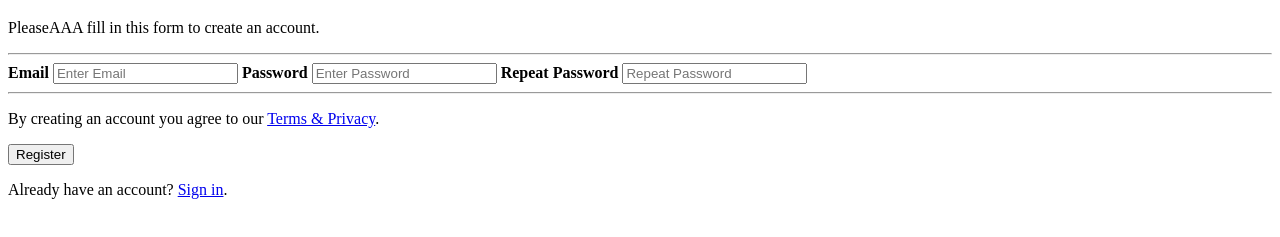
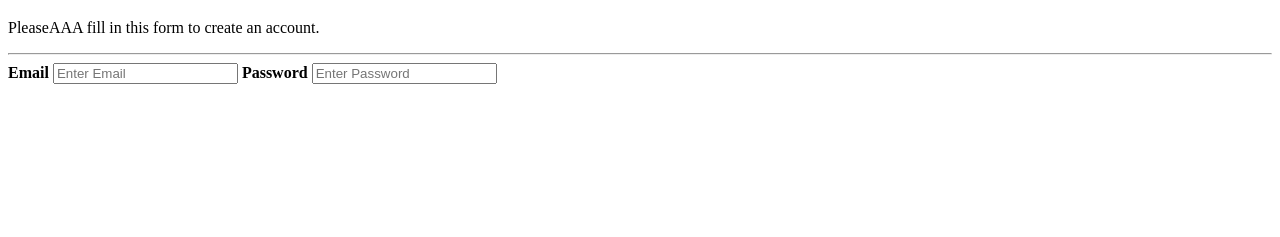
Before and after one commit to KleviDemo/KleviDemo.github.io, a plain HTML site: page index.html in a window 1280 px wide. Shown: the part 61-298 px from the top of the page. Drawn offline with Linux system fonts and the light colour scheme.

Commit message:
Update index.html

```diff
--- a/index.html
+++ b/index.html
@@ -11,16 +11,5 @@
     <label for="psw"><b>Password</b></label>
     <input type="password" placeholder="Enter Password" name="psw" id="psw" required>
 
-    <label for="psw-repeat"><b>Repeat Password</b></label>
-    <input type="password" placeholder="Repeat Password" name="psw-repeat" id="psw-repeat" required>
-    <hr>
-
-    <p>By creating an account you agree to our <a href="#">Terms & Privacy</a>.</p>
-    <button type="submit" class="registerbtn">Register</button>
-  </div>
-
-  <div class="container signin">
-    <p>Already have an account? <a href="#">Sign in</a>.</p>
-  </div>
 </form>
 </html>
```
